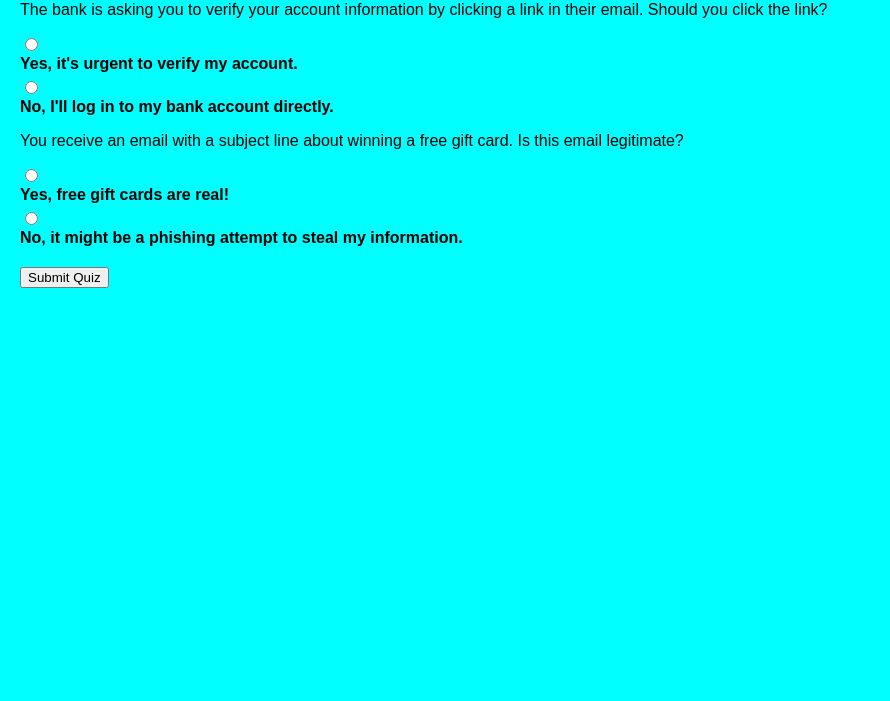
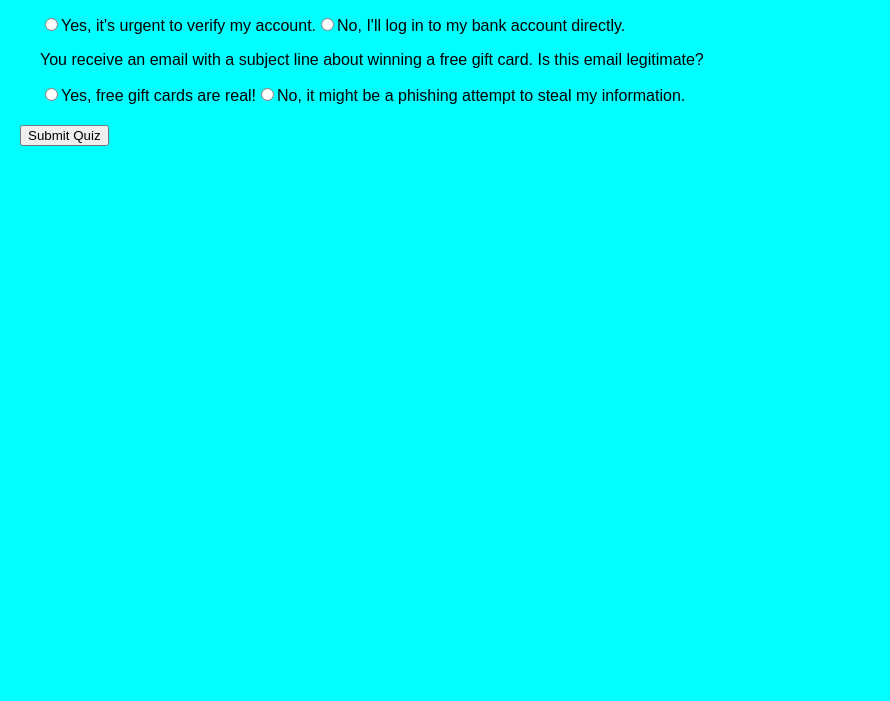
Before and after one commit to Bhavyam-Bhutani/PQ, a plain HTML site: page index.html in a window 1280 px wide. Shown: the part 99-800 px from the top of the page, without its empty margins (0-890 px from the left). Drawn offline with Linux system fonts and the light colour scheme.

Commit message:
Update style.css

```diff
--- a/style.css
+++ b/style.css
@@ -1,23 +1,12 @@
 body {
     font-family: sans-serif;
-    margin: 0;
-    padding: 20px;
+    margin: 20px;
 }
 
 #quiz-container {
-    margin-bottom: 20px;
+    margin: 20px;
 }
 
-.question {
-    margin-bottom: 10px;
+#results {
+    font-weight: bold;
 }
-
-label {
-    display: block;
-    font-weight: bold;
-    margin-bottom: 5px;
-}
-
-input[type="radio"] {
-    margin-right: 10px;
-}
```
